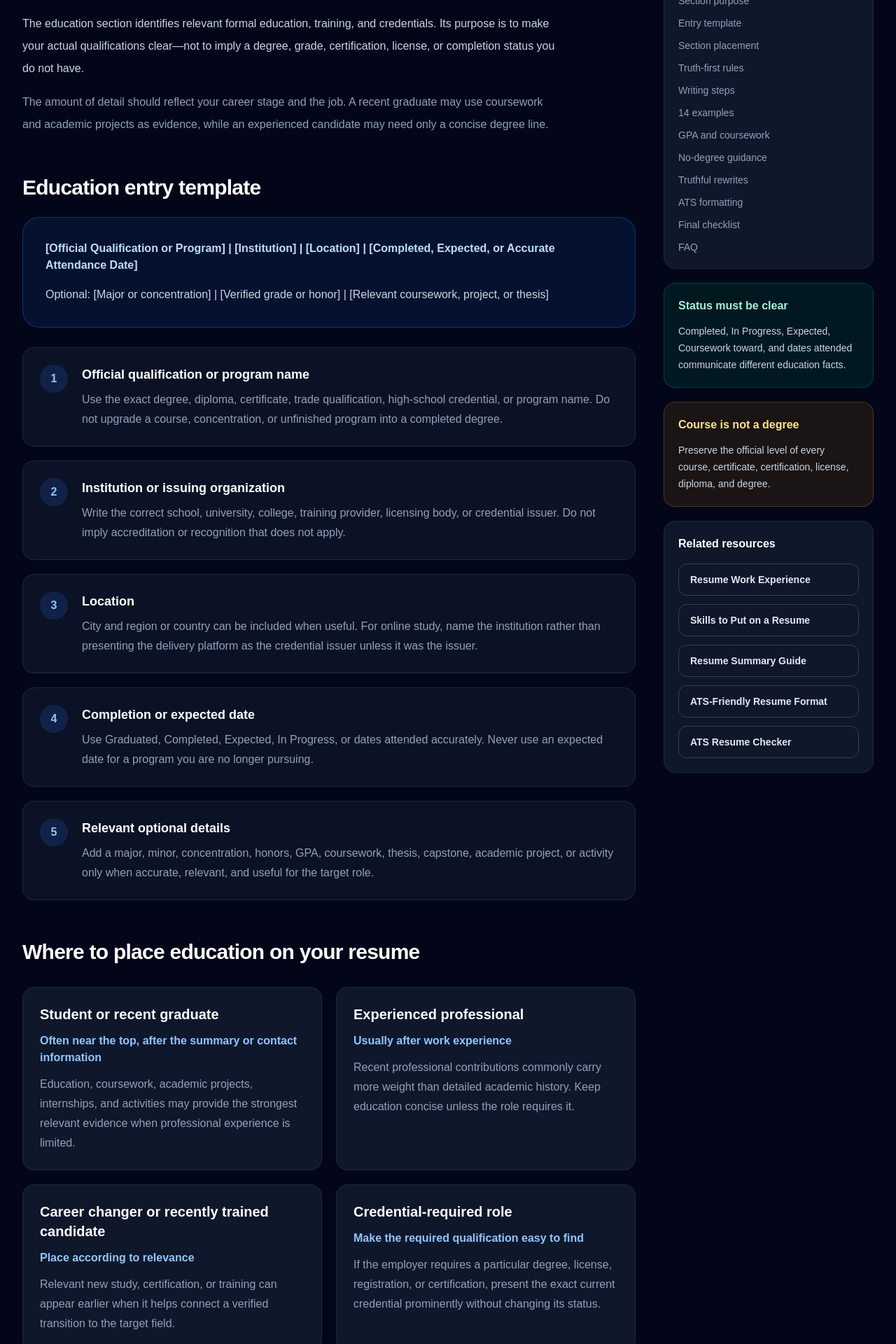
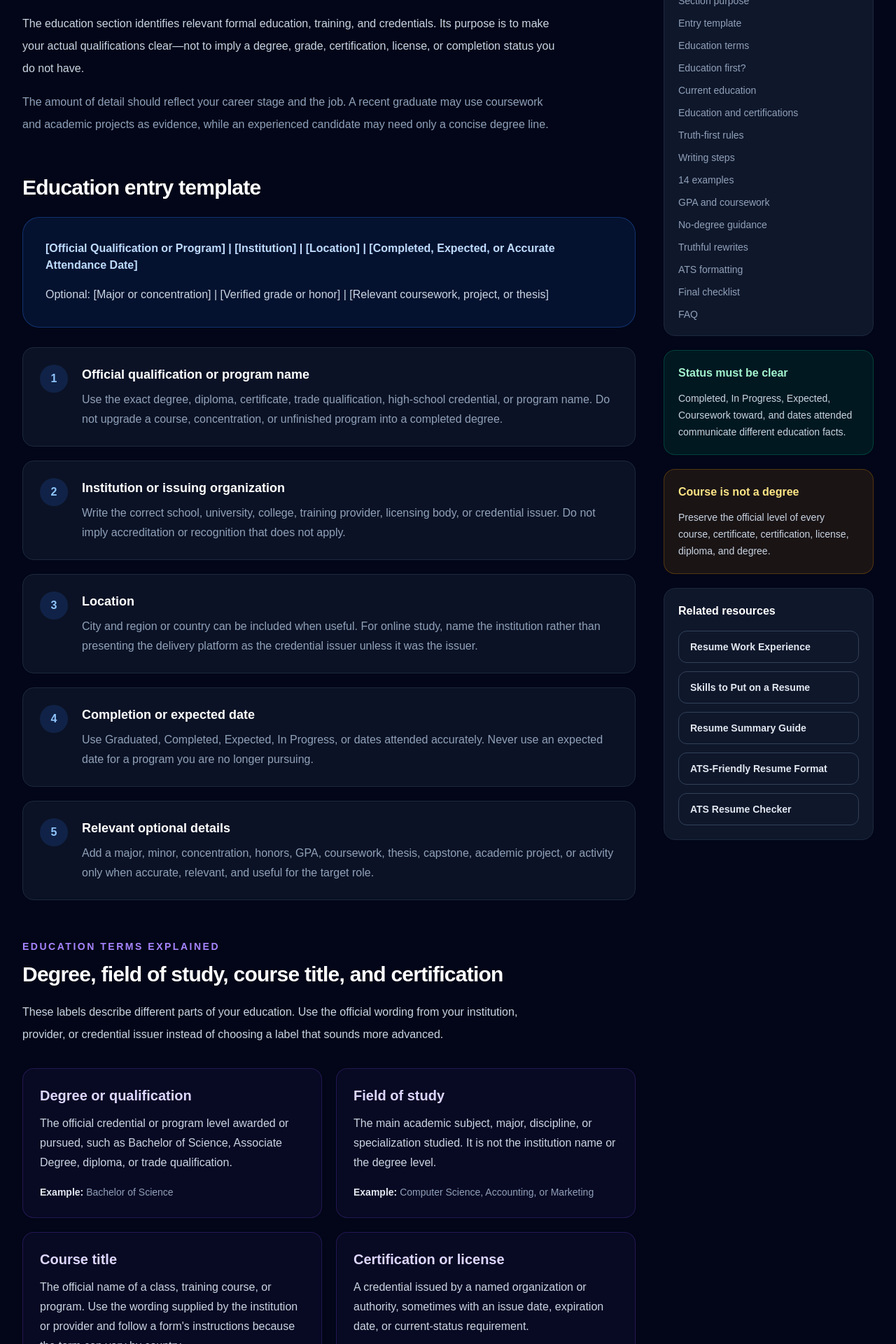
Before and after one commit to udaapps/resume-impact-ai, a Next.js app: page /guides/how-to-list-education-on-resume in a window 1280 px wide. Shown: the part 880-2800 px from the top of the page at 70% size. Built offline with nearby package versions, Linux system fonts and the light colour scheme.

Commit message:
Improve resume education guide for search intent

```diff
--- a/app/guides/how-to-list-education-on-resume/page.tsx
+++ b/app/guides/how-to-list-education-on-resume/page.tsx
@@ -8,10 +8,10 @@ const PAGE_PATH = "/guides/how-to-list-education-on-resume";
 const PAGE_URL = `${SITE_URL}${PAGE_PATH}`;
 const PAGE_TITLE = "How to List Education on a Resume";
 const PAGE_DESCRIPTION =
-  "Format education on your resume with 14 truthful examples for completed, in-progress, unfinished, vocational, high-school, and international study.";
+  "Learn where education should go and how to list degrees, current study, fields, courses, and certifications with 14 truthful resume examples.";
 
 export const metadata: Metadata = {
-  title: `${PAGE_TITLE} | ResumeClimb AI`,
+  title: PAGE_TITLE,
   description: PAGE_DESCRIPTION,
   authors: [{ name: "UDA Apps", url: SITE_URL }],
   creator: "UDA Apps",
@@ -26,6 +26,11 @@ export const metadata: Metadata = {
     "how to list high school on resume",
     "relevant coursework on resume",
     "certifications on resume",
+    "should education be first on a resume",
+    "education and certifications on resume",
+    "course title on resume",
+    "field of study meaning on resume",
+    "how to list current education on resume",
   ],
   alternates: {
     canonical: PAGE_URL,
@@ -89,6 +94,33 @@ const entryFields = [
     label: "Relevant optional details",
     guidance:
       "Add a major, minor, concentration, honors, GPA, coursework, thesis, capstone, academic project, or activity only when accurate, relevant, and useful for the target role.",
+  },
+] as const;
+
+const educationTerms = [
+  {
+    term: "Degree or qualification",
+    meaning:
+      "The official credential or program level awarded or pursued, such as Bachelor of Science, Associate Degree, diploma, or trade qualification.",
+    example: "Bachelor of Science",
+  },
+  {
+    term: "Field of study",
+    meaning:
+      "The main academic subject, major, discipline, or specialization studied. It is not the institution name or the degree level.",
+    example: "Computer Science, Accounting, or Marketing",
+  },
+  {
+    term: "Course title",
+    meaning:
+      "The official name of a class, training course, or program. Use the wording supplied by the institution or provider and follow a form's instructions because the term can vary by country.",
+    example: "Financial Accounting II or Introduction to Data Analytics",
+  },
+  {
+    term: "Certification or license",
+    meaning:
+      "A credential issued by a named organization or authority, sometimes with an issue date, expiration date, or current-status requirement.",
+    example: "Project Management Professional (PMP)",
   },
 ] as const;
 
@@ -499,14 +531,30 @@ const faqItems = [
       "Include the official qualification or program, institution, and completion status or date. Location, major, minor, coursework, projects, grades, honors, and activities are optional when relevant and accurate.",
   },
   {
-    question: "Where should education go on a resume?",
+    question: "Should education be first on a resume?",
     answer:
-      "Students and recent graduates often place education near the top. Experienced professionals commonly place it after work experience. A required credential or highly relevant recent program may deserve earlier placement.",
+      "Education can come first when you are a student, recent graduate, career changer with relevant recent study, or applicant for a credential-required role. Experienced professionals usually place relevant work experience first and keep education below it.",
   },
   {
-    question: "How do I list a degree that is still in progress?",
+    question: "How do I list current education or a degree still in progress?",
     answer:
-      "Use the official program name, institution, In Progress status, and an accurate expected completion date. Update the entry when the expected date or enrollment status changes.",
+      "Use the official program name, institution, In Progress status, and an accurate expected completion date when you are actively enrolled. Update the entry whenever the expected date or enrollment status changes.",
+  },
+  {
+    question: "What does field of study mean on a resume?",
+    answer:
+      "Field of study means the main subject, major, discipline, or specialization you studied, such as Computer Science, Accounting, or Marketing. It is different from the degree level and institution name.",
+  },
+  {
+    question: "What is a course title on a resume?",
+    answer:
+      "A course title is the official name of a class, training course, or program. Use the name supplied by the institution or provider, and do not present a course as a degree or professional certification unless that is its official status.",
+  },
+  {
+    question:
+      "Should education and certifications be in the same resume section?",
+    answer:
+      "They can share a section when you have only one or two supporting credentials and the result remains clear. Use separate Education and Certifications or Licenses sections when professional credentials are numerous, role-critical, regulated, renewable, or need issue and expiration dates.",
   },
   {
     question: "How do I list an unfinished degree?",
@@ -558,7 +606,7 @@ export default function HowToListEducationOnResumePage() {
     headline: "How to List Education on a Resume: 14 Examples",
     description: PAGE_DESCRIPTION,
     datePublished: "2026-08-08",
-    dateModified: "2026-08-08",
+    dateModified: "2026-08-11",
     inLanguage: "en-US",
     mainEntityOfPage: PAGE_URL,
     author: {
@@ -704,6 +752,8 @@ export default function HowToListEducationOnResumePage() {
 
             <p className="mt-6 text-sm text-slate-400">
               Published <time dateTime="2026-08-08">August 8, 2026</time>
+              {" · "}
+              Updated <time dateTime="2026-08-11">August 11, 2026</time>
             </p>
           </div>
         </header>
@@ -775,13 +825,56 @@ export default function HowToListEducationOnResumePage() {
               </ol>
             </section>
 
+            <section aria-labelledby="terms-heading">
+              <p className="text-sm font-semibold uppercase tracking-[0.18em] text-violet-400">
+                Education terms explained
+              </p>
+              <h2
+                id="terms-heading"
+                className="mt-3 text-3xl font-bold tracking-tight"
+              >
+                Degree, field of study, course title, and certification
+              </h2>
+              <p className="mt-5 max-w-3xl leading-8 text-slate-300">
+                These labels describe different parts of your education. Use the
+                official wording from your institution, provider, or credential
+                issuer instead of choosing a label that sounds more advanced.
+              </p>
+              <div className="mt-8 grid gap-5 md:grid-cols-2">
+                {educationTerms.map((item) => (
+                  <article
+                    key={item.term}
+                    className="rounded-2xl border border-violet-500/20 bg-violet-500/5 p-6"
+                  >
+                    <h3 className="text-xl font-bold text-violet-200">
+                      {item.term}
+                    </h3>
+                    <p className="mt-3 leading-7 text-slate-300">
+                      {item.meaning}
+                    </p>
+                    <p className="mt-4 text-sm leading-6 text-slate-400">
+                      <strong className="text-slate-200">Example:</strong>{" "}
+                      {item.example}
+                    </p>
+                  </article>
+                ))}
+              </div>
+            </section>
+
             <section aria-labelledby="placement-heading">
               <h2
                 id="placement-heading"
                 className="text-3xl font-bold tracking-tight"
               >
-                Where to place education on your resume
+                Should education come first on a resume?
               </h2>
+              <p className="mt-5 max-w-3xl leading-8 text-slate-300">
+                Put education first when it is your strongest relevant
+                qualification, especially as a student, recent graduate, or
+                candidate for a credential-required role. Put relevant work
+                experience first when it provides stronger and more recent
+                evidence for the target job.
+              </p>
               <div className="mt-8 grid gap-5 md:grid-cols-2">
                 {placementOptions.map((option) => (
                   <article
@@ -799,6 +892,73 @@ export default function HowToListEducationOnResumePage() {
                     </p>
                   </article>
                 ))}
+              </div>
+            </section>
+
+            <section aria-labelledby="current-education-heading">
+              <h2
+                id="current-education-heading"
+                className="text-3xl font-bold tracking-tight"
+              >
+                How to list current education on a resume
+              </h2>
+              <p className="mt-5 max-w-3xl leading-8 text-slate-300">
+                Name the official program and institution, state that the
+                program is In Progress, and add an expected completion date only
+                while you are actively enrolled and the date is accurate. Do not
+                format current study as an awarded degree.
+              </p>
+              <div className="mt-6 rounded-3xl border border-blue-500/30 bg-blue-500/10 p-6 sm:p-8">
+                <p className="font-semibold text-blue-200">
+                  Bachelor of Science in Computer Science, In Progress
+                </p>
+                <p className="mt-2 text-slate-300">
+                  [University Name], [City, Country]
+                </p>
+                <p className="mt-2 text-slate-300">Expected [Month Year]</p>
+              </div>
+              <p className="mt-4 text-sm leading-6 text-slate-400">
+                If you stop pursuing the program, remove the expected date and
+                use Coursework toward, Studies in, or accurate attendance dates
+                instead.
+              </p>
+            </section>
+
+            <section aria-labelledby="certifications-heading">
+              <h2
+                id="certifications-heading"
+                className="text-3xl font-bold tracking-tight"
+              >
+                Education and certifications on a resume: together or separate?
+              </h2>
+              <p className="mt-5 max-w-3xl leading-8 text-slate-300">
+                A combined Education and Certifications section can work when
+                you have only one or two supporting credentials and every item
+                remains easy to identify. Use separate sections when
+                certifications or licenses are numerous, required for the role,
+                regulated, renewable, or need issue and expiration dates.
+              </p>
+              <div className="mt-7 grid gap-5 md:grid-cols-2">
+                <article className="rounded-2xl border border-slate-800 bg-slate-900 p-6">
+                  <h3 className="text-xl font-bold text-white">
+                    Combine when clarity remains high
+                  </h3>
+                  <p className="mt-3 leading-7 text-slate-400">
+                    Use a heading such as Education and Certifications when a
+                    short combined section keeps closely related qualifications
+                    clear and compact.
+                  </p>
+                </article>
+                <article className="rounded-2xl border border-slate-800 bg-slate-900 p-6">
+                  <h3 className="text-xl font-bold text-white">
+                    Separate role-critical credentials
+                  </h3>
+                  <p className="mt-3 leading-7 text-slate-400">
+                    Use Certifications or Licenses as a separate section when
+                    recruiters must quickly confirm the issuer, credential name,
+                    status, issue date, or expiration date.
+                  </p>
+                </article>
               </div>
             </section>
 
@@ -1250,10 +1410,28 @@ export default function HowToListEducationOnResumePage() {
                   Entry template
                 </a>
                 <a
+                  href="#terms-heading"
+                  className="block text-slate-400 hover:text-white"
+                >
+                  Education terms
+                </a>
+                <a
                   href="#placement-heading"
                   className="block text-slate-400 hover:text-white"
                 >
-                  Section placement
+                  Education first?
+                </a>
+                <a
+                  href="#current-education-heading"
+                  className="block text-slate-400 hover:text-white"
+                >
+                  Current education
+                </a>
+                <a
+                  href="#certifications-heading"
+                  className="block text-slate-400 hover:text-white"
+                >
+                  Education and certifications
                 </a>
                 <a
                   href="#truth-heading"
--- a/app/sitemap.ts
+++ b/app/sitemap.ts
@@ -91,7 +91,7 @@ export default function sitemap(): MetadataRoute.Sitemap {
     },
     {
       url: `${baseUrl}/guides/how-to-list-education-on-resume`,
-      lastModified: new Date("2026-08-08"),
+      lastModified: new Date("2026-08-11"),
       changeFrequency: "monthly",
       priority: 0.8,
     },
```
